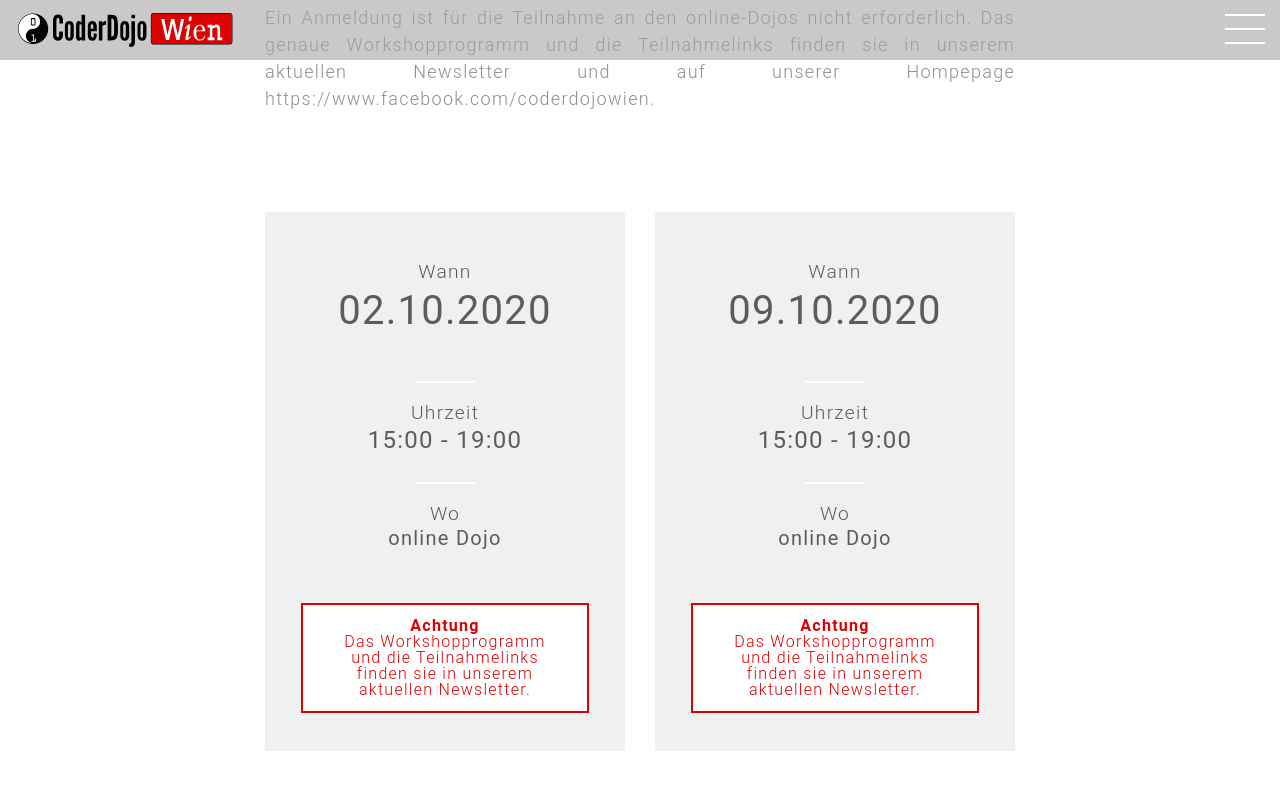
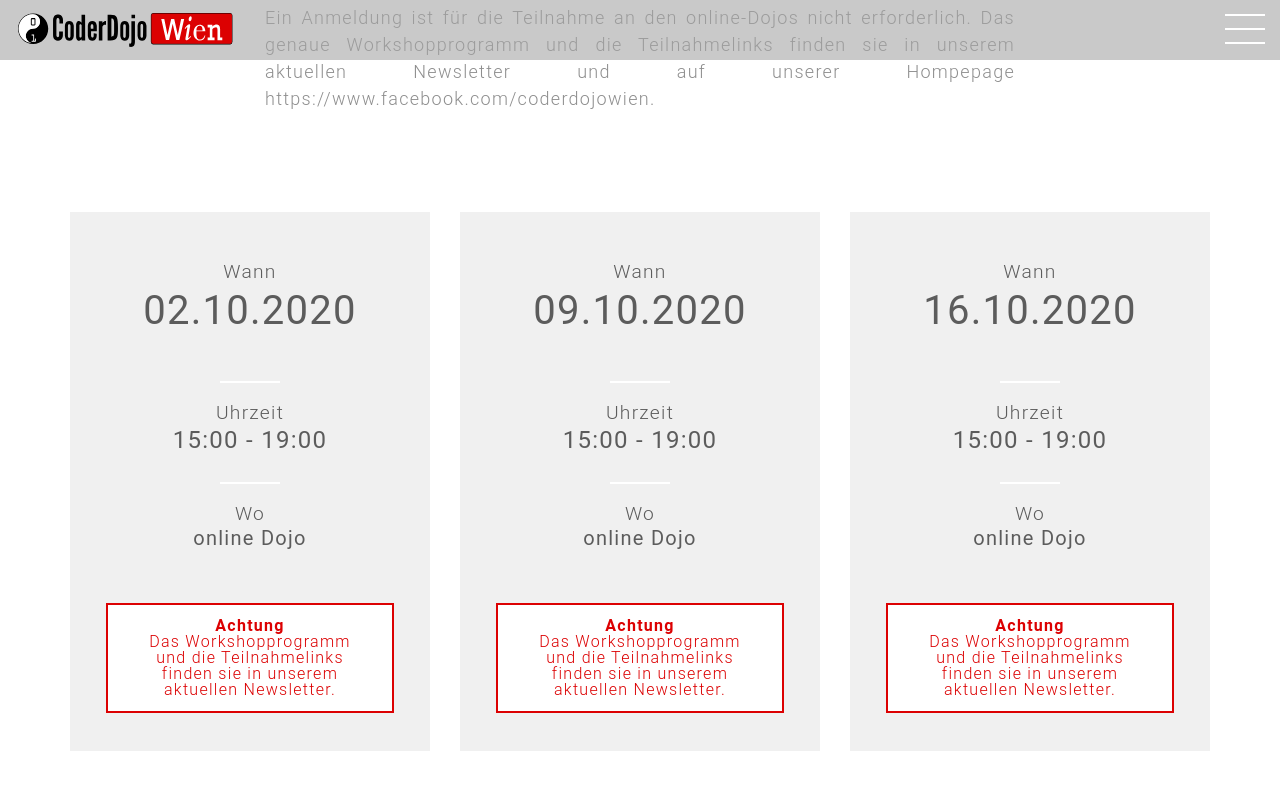
Before and after one commit to coderdojo-wien/coderdojo-wien.github.io, a Jekyll site: the page built from index.html, in a window 1280 px wide and 900 px high, scrolled down 3797 px, cut to the strip 0-856 px from the top of the window. Shown: the top 790 px of the strip. Built offline with Jekyll 4.4.1, drawn with Linux system fonts in a browser that asks for light colours; nearby versions of some CDN libraries; comment, search, counter and statistics services are not loaded.

Commit message:
Update events.yml

```diff
--- a/_data/events.yml
+++ b/_data/events.yml
@@ -10,7 +10,7 @@
   event-enddate: 2020-10-02T17:00:00Z
   event-place: <a href="#main-event-place-map">online Dojo</a>
   event-placename: Ein Anmeldung ist für die Teilnahme an den online-Dojos nicht erforderlich.
-  event-registration-url: ""
+  event-registration-url: "https://mailchi.mp/d4c36462392a/online-dojo-newsletter-1702278"
 
 - event-date: 09.10.2020
   event-time: 15:00 - 19:00
@@ -19,3 +19,11 @@
   event-place: <a href="#main-event-place-map">online Dojo</a>
   event-placename: Ein Anmeldung ist für die Teilnahme an den online-Dojos nicht erforderlich.
   event-registration-url: ""
+
+- event-date: 16.10.2020
+  event-time: 15:00 - 19:00
+  event-startdate: 2020-10-16T13:00:00Z
+  event-enddate: 2020-10-16T17:00:00Z
+  event-place: <a href="#main-event-place-map">online Dojo</a>
+  event-placename: Ein Anmeldung ist für die Teilnahme an den online-Dojos nicht erforderlich.
+  event-registration-url: ""
```
